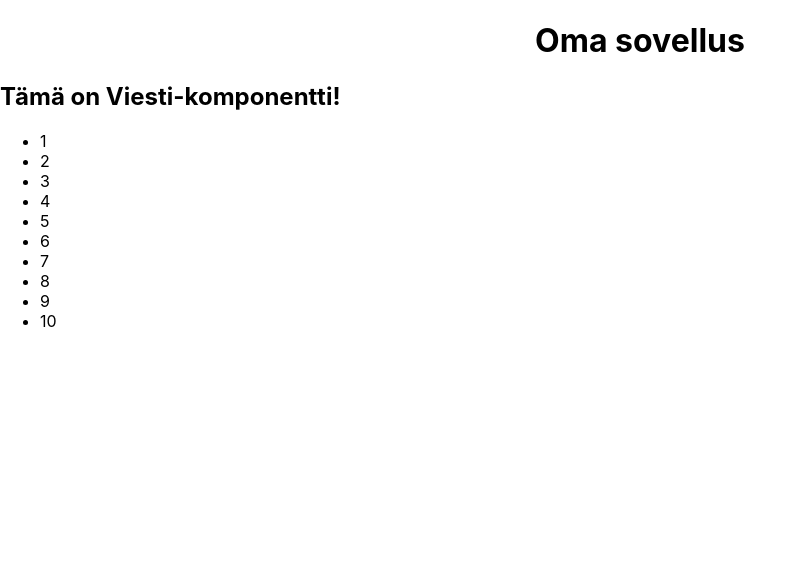
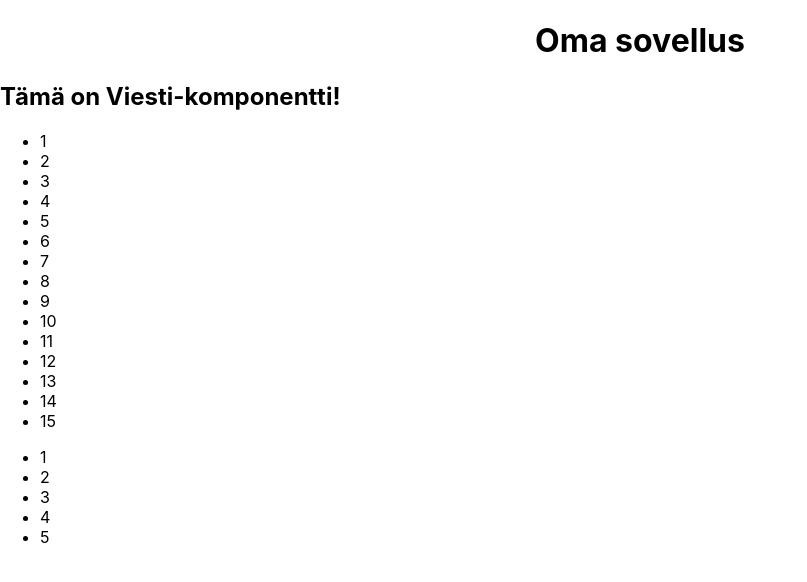
Before and after one commit to jani-jarvinen-itt/TurkuCodeBootcamp2020Kevat, a React (Create React App) app in the folder React/my-app/: page / in a window 1280 px wide. Shown: the top 582 px of the page, without its empty margins (0-807 px from the left). Built offline with nearby package versions, Linux system fonts and the light colour scheme.

Commit message:
Lisätty Laskuri-komponenttiin tuki maksimiarvolle Props-tekniikalla.

```diff
--- a/React/my-app/src/App.js
+++ b/React/my-app/src/App.js
@@ -12,7 +12,8 @@ function App() {
       </div>
       <Viesti />
 
-      <Laskuri />
+      <Laskuri maksimi={15} />
+      <Laskuri maksimi={5} />
     </div>
   );
 }
--- a/React/my-app/src/Laskuri.js
+++ b/React/my-app/src/Laskuri.js
@@ -4,7 +4,7 @@ class Laskuri extends React.Component {
     render() {
 
         let luvut = [];
-        for (let index = 0; index < 10; index++) {
+        for (let index = 0; index < this.props.maksimi; index++) {
             luvut.push(<li>{index + 1}</li>);
         }
 
```
